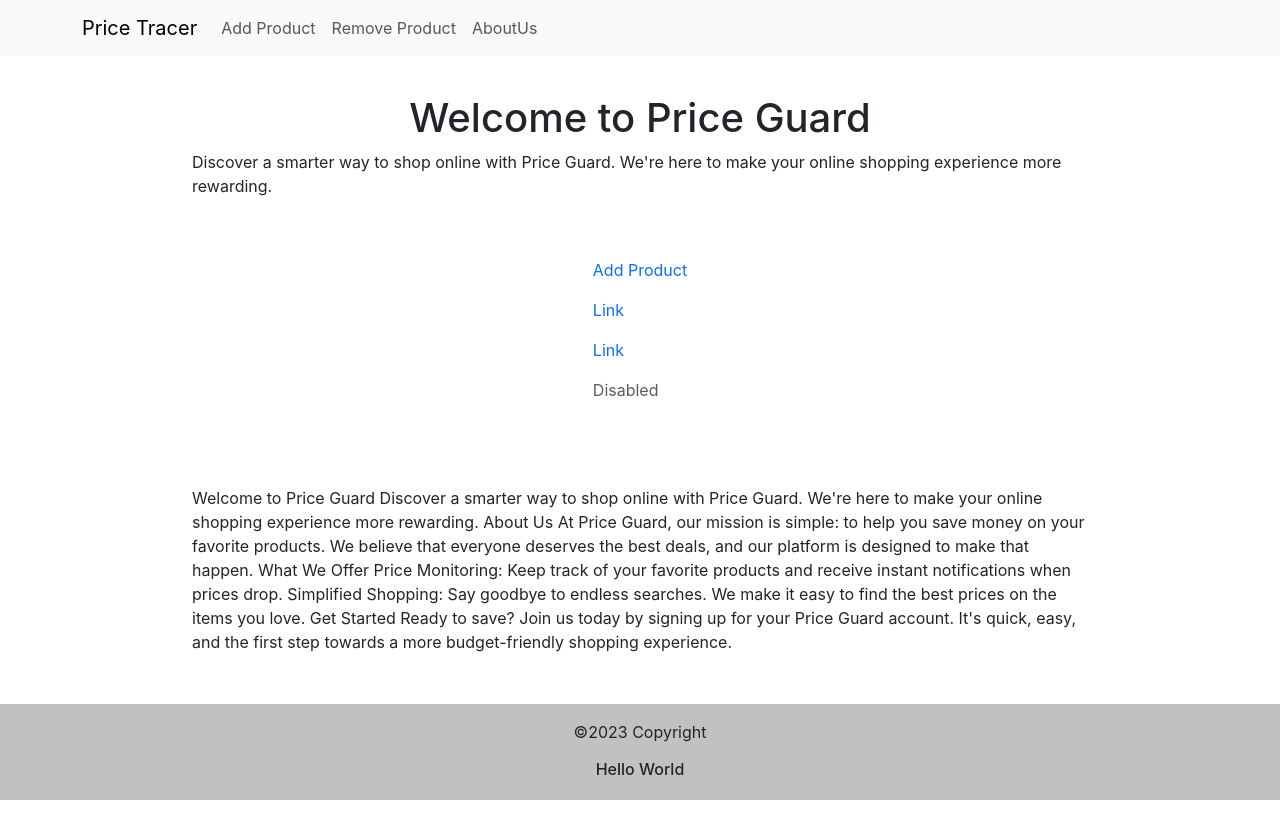
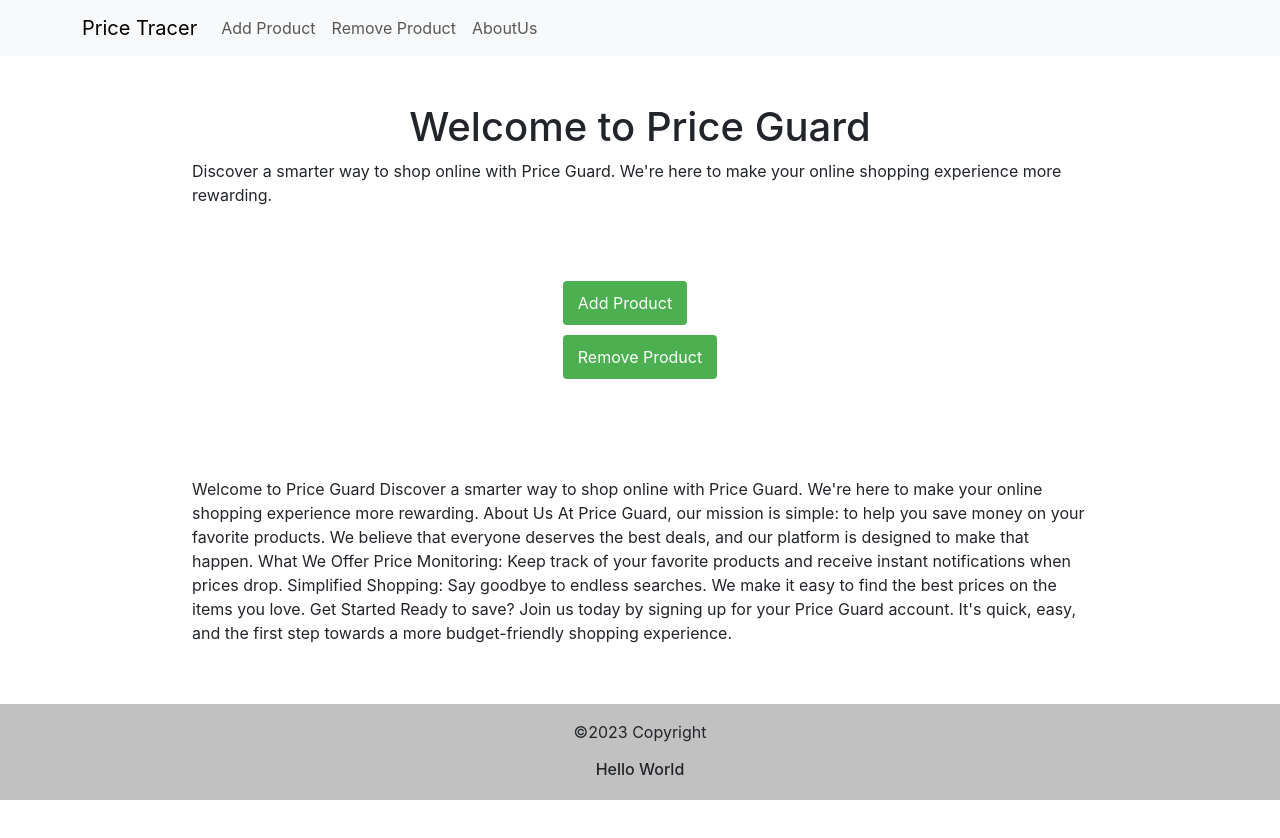
Before and after one commit to yashcarpenter/price-guard-frontend, a React (Create React App) app: page / in a window 1280 px wide. Shown: the top 838 px of the page. Built offline with nearby package versions, Linux system fonts and the light colour scheme.

Commit message:
Button Changed on WelcomPage

```diff
--- a/src/components/WelcomePage.js
+++ b/src/components/WelcomePage.js
@@ -26,13 +26,13 @@ function WelcomePage() {
         Discover a smarter way to shop online with Price Guard. We're here to make your online shopping experience more rewarding.
         </p>
       </div>
-      <div style={{display:'flex', justifyContent:"center"}}>
-        <nav class="nav flex-column">
-          <a class="nav-link active" aria-current="page" href="#">Add Product</a>
-          <a class="nav-link" href="#">Link</a>
-          <a class="nav-link" href="#">Link</a>
-          <a class="nav-link disabled" aria-disabled="true">Disabled</a>
-        </nav>
+      <div style={{display:'grid', justifyContent:"center", alignContent:'center'}}>
+      <Link to="/addproduct">
+        <button style={{margin:'5px'}}>Add Product</button>
+      </Link>
+      <Link to="/removeproduct">
+        <button style={{margin:'5px'}}>Remove Product</button>
+      </Link>
       </div>
       <div style={{display:'grid', alignItems:'center', justifyContent:'center', width:'70vw'}}>
         <p>
```
